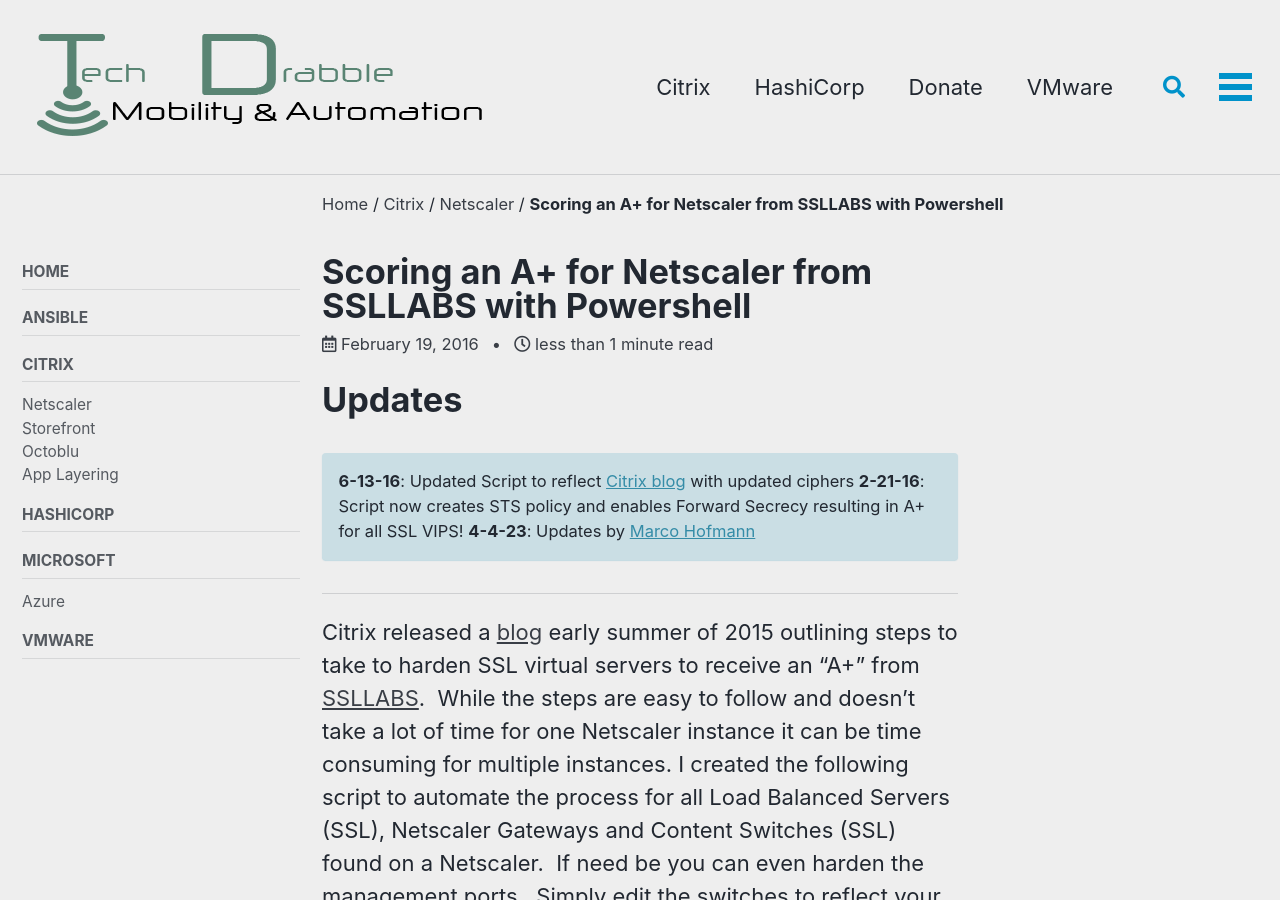
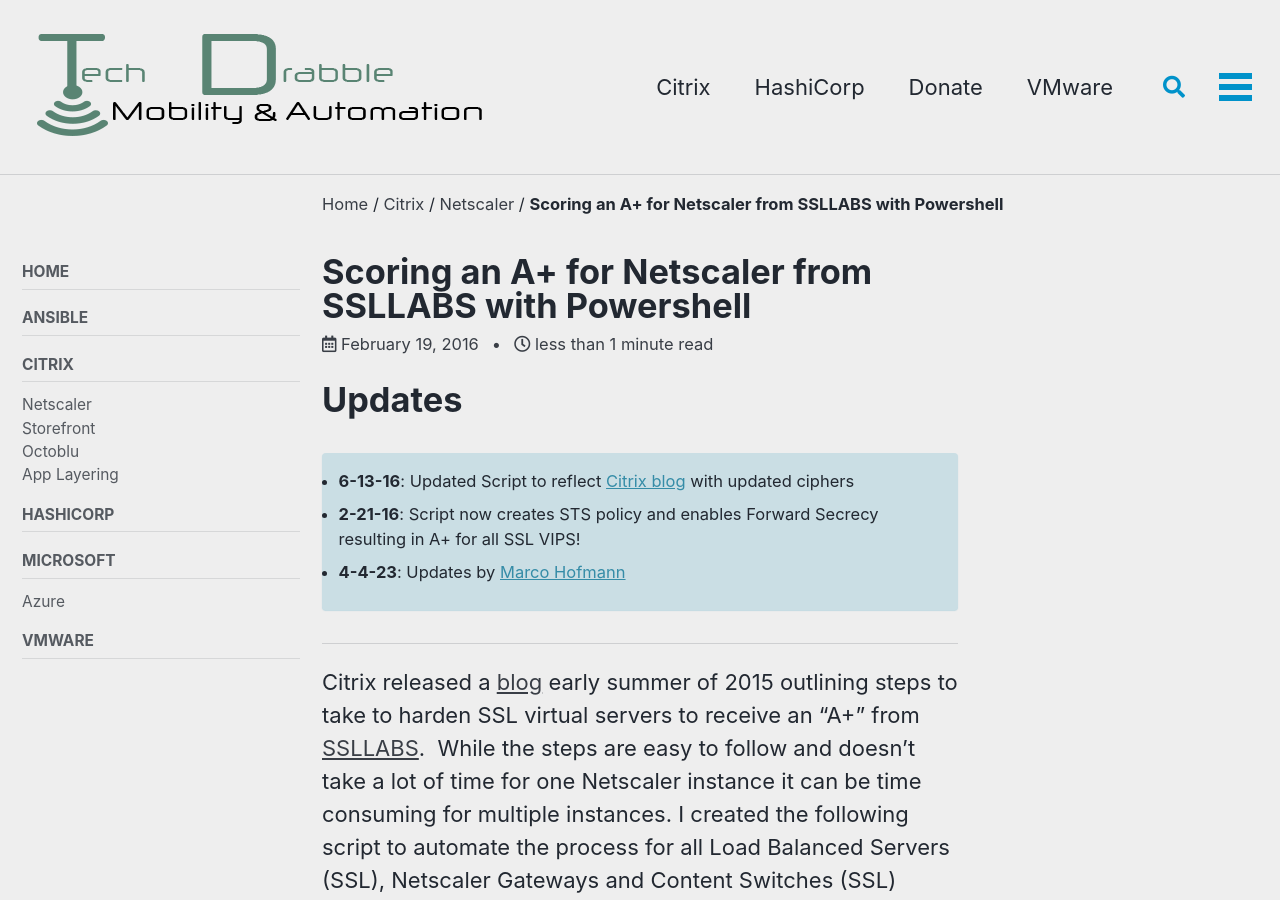
Before and after one commit to ryancbutler/blog, a Jekyll site: the page built from _posts/2016-02-19-getting-an-a-for-netscaler-from-ssllabs-com.markdown, in a window 1280 px wide and 900 px high. Built offline with Jekyll 4.4.1, drawn with Linux system fonts in a browser that asks for light colours; cached includes are drawn as plain includes; comment, search, counter and statistics services are not loaded.

Commit message:
formatting

```diff
--- a/_posts/2016-02-19-getting-an-a-for-netscaler-from-ssllabs-com.markdown
+++ b/_posts/2016-02-19-getting-an-a-for-netscaler-from-ssllabs-com.markdown
@@ -16,9 +16,9 @@ tags:
 ---
 # Updates
 
-**6-13-16**: Updated Script to reflect [Citrix blog](https://www.citrix.com/blogs/2016/06/09/scoring-an-a-at-ssllabs-com-with-citrix-netscaler-2016-update/) with updated ciphers
-**2-21-16**: Script now creates STS policy and enables Forward Secrecy resulting in A+ for all SSL VIPS!
-**4-4-23**: Updates by [Marco Hofmann](https://twitter.com/xenadmin)
+- **6-13-16**: Updated Script to reflect [Citrix blog](https://www.citrix.com/blogs/2016/06/09/scoring-an-a-at-ssllabs-com-with-citrix-netscaler-2016-update/) with updated ciphers
+- **2-21-16**: Script now creates STS policy and enables Forward Secrecy resulting in A+ for all SSL VIPS!
+- **4-4-23**: Updates by [Marco Hofmann](https://twitter.com/xenadmin)
 {: .notice--info}
 
 * * *
```
